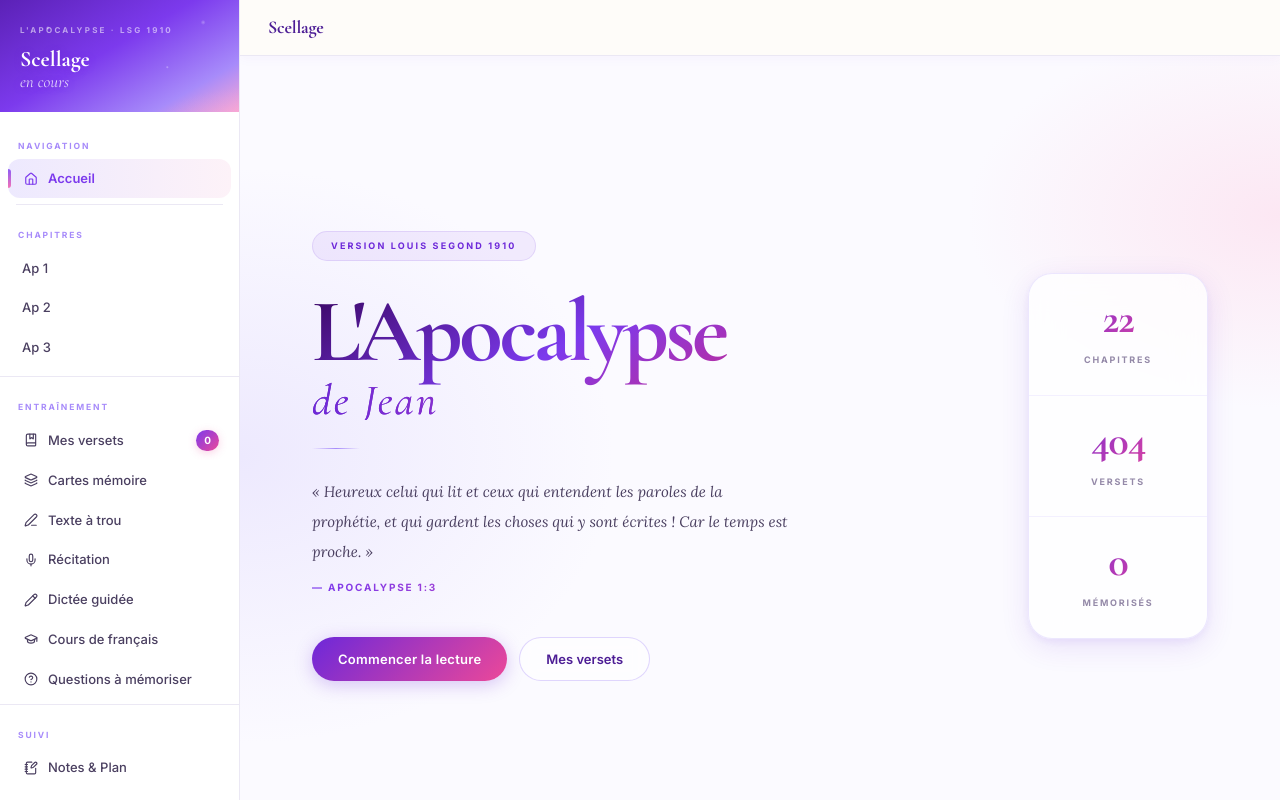
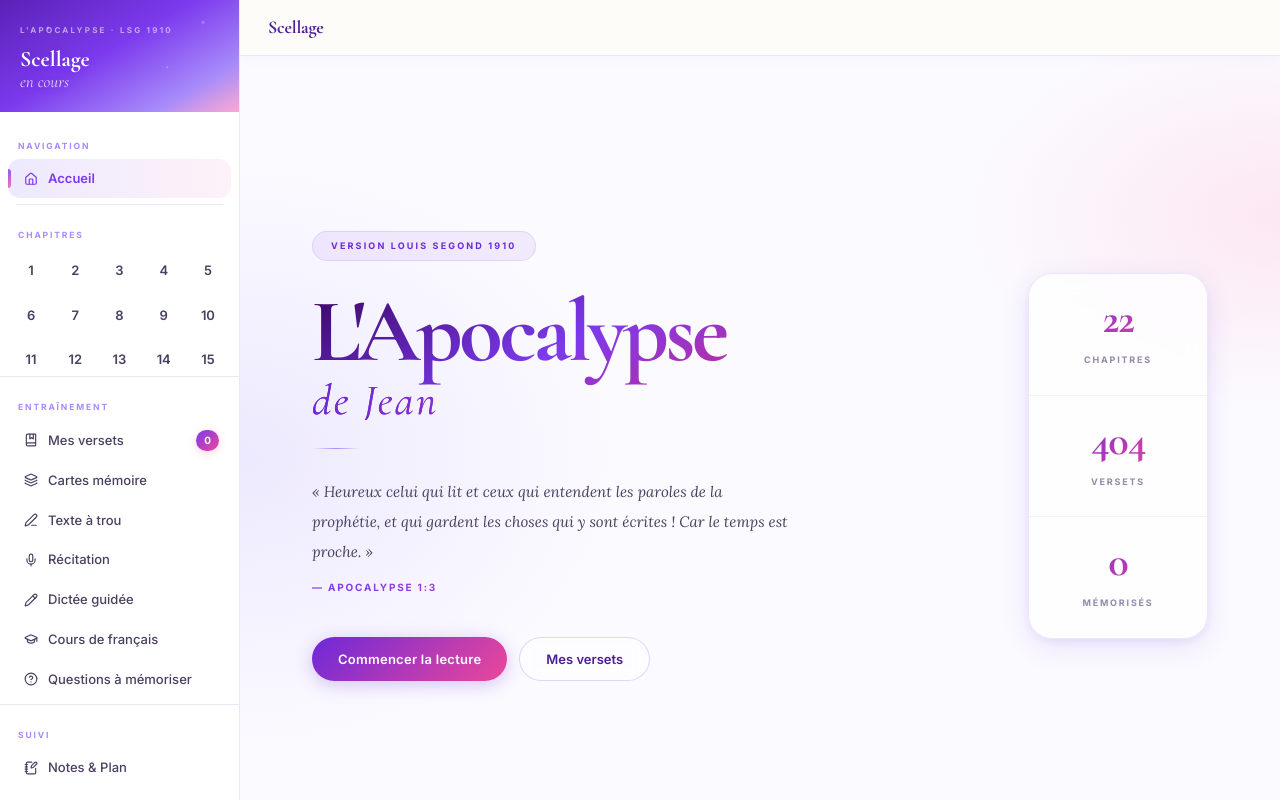
Before and after one commit to anne-gaelle-bernard/Scellage-Apocalypse, a React (Vite) app: page / in a window 1280 px wide. Built offline with nearby package versions, Linux system fonts and the light colour scheme.

Commit message:
fix: chapter numbers as compact grid instead of vertical list

```diff
--- a/src/components/Sidebar.jsx
+++ b/src/components/Sidebar.jsx
@@ -33,16 +33,18 @@ export default function Sidebar() {
         <div className="nav-divider" />
         <div className="nav-section-label">Chapitres</div>
 
+        <div className="chapters-grid">
           {APOCALYPSE_LSG.chapitres.map(ch => (
             <div
               key={ch.numero}
-            className={`nav-item ${isChapActive(ch.numero) ? 'active' : ''}`}
+              className={`chapter-cell ${isChapActive(ch.numero) ? 'active' : ''}`}
               onClick={() => navigateToChapter(ch.numero)}
               title={ch.titre}
             >
-            Ap {ch.numero}
+              {ch.numero}
             </div>
           ))}
+        </div>
       </div>
 
       <div id="sidebar-training">
--- a/style.css
+++ b/style.css
@@ -176,6 +176,23 @@ body {
   display: flex; align-items: center; justify-content: center;
 }
 .nav-divider { height: 1px; background: var(--line); margin: 6px 16px; }
+
+.chapters-grid {
+  display: grid; grid-template-columns: repeat(5, 1fr);
+  gap: 6px; padding: 4px 12px 8px;
+}
+.chapter-cell {
+  display: flex; align-items: center; justify-content: center;
+  aspect-ratio: 1; border-radius: var(--r2);
+  cursor: pointer; color: var(--ink-2); font-size: 13px; font-weight: 600;
+  transition: background var(--t-fast), color var(--t-fast), transform var(--t-spring);
+  -webkit-user-select: none; user-select: none;
+}
+.chapter-cell:hover { background: var(--tint); color: var(--action); transform: scale(1.06); }
+.chapter-cell.active {
+  background: linear-gradient(135deg, var(--p-500), var(--k-500));
+  color: #fff; box-shadow: 0 2px 8px rgba(236,72,153,.28);
+}
 
 .badge {
   font-size: 10px; font-weight: 700;
```
Lines whose indentation alone changed are shown as unchanged.
